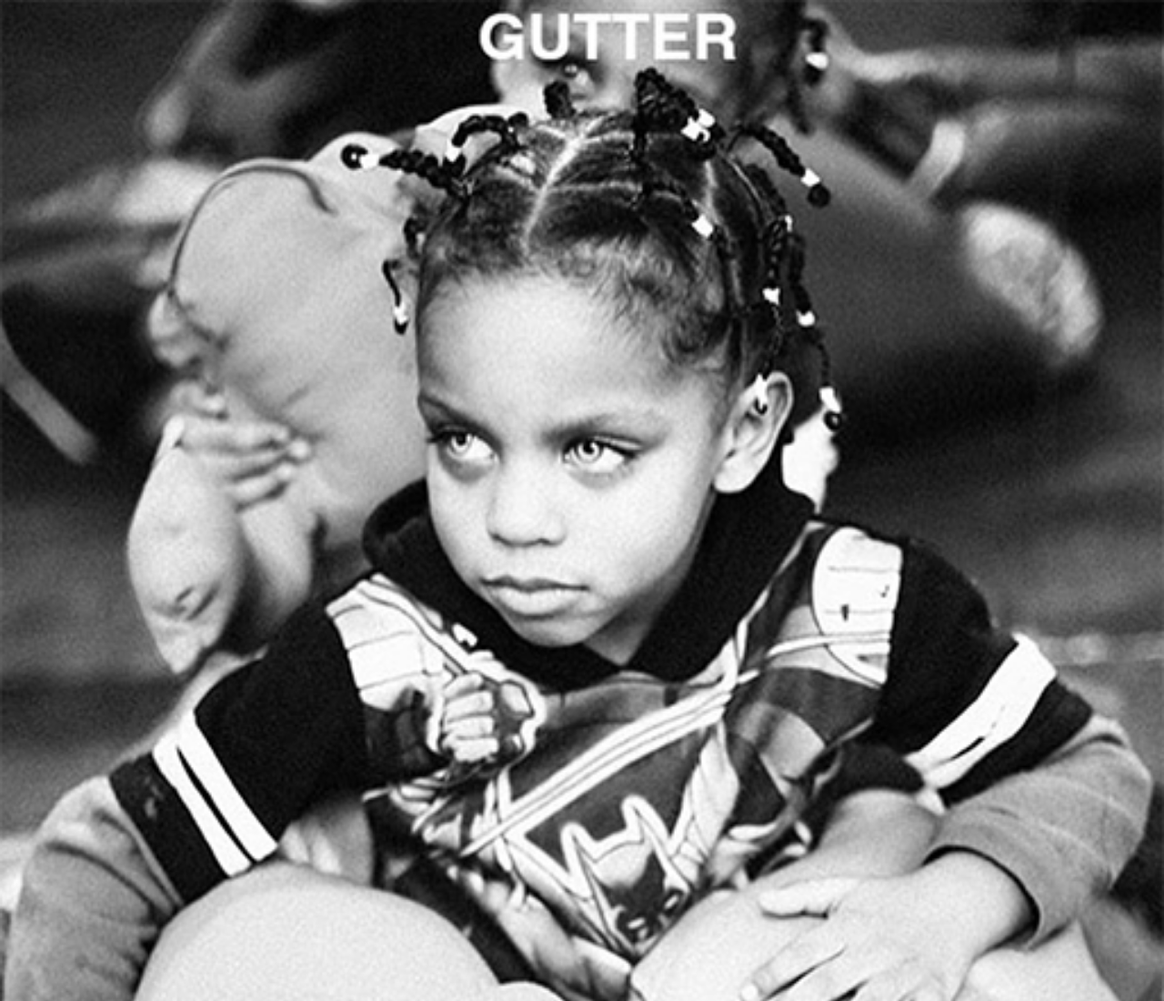
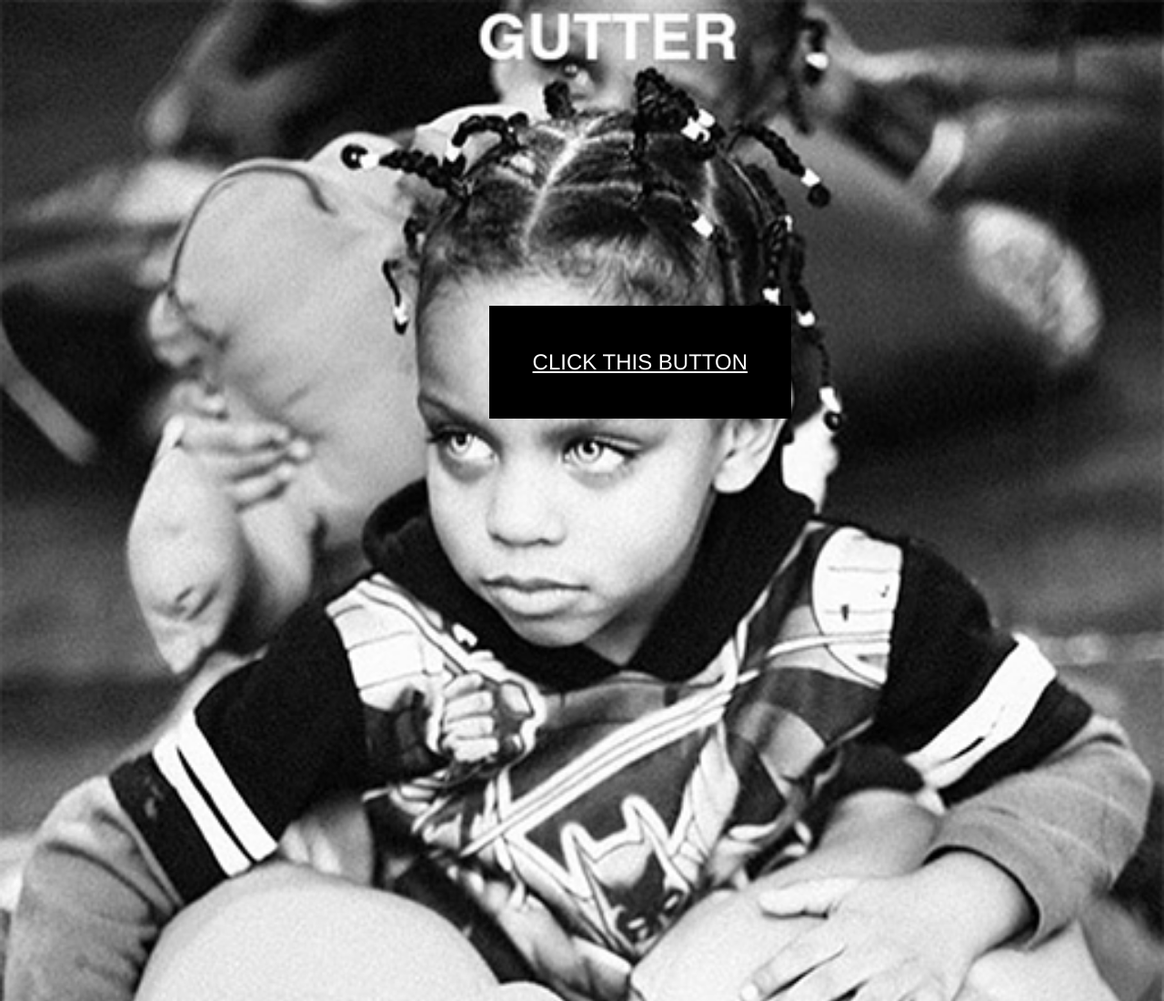
Before and after one commit to tripleogisel/gutterTM, a plain HTML site: page index.html in a window 1280 px wide. Shown: the top 1100 px of the page at 91% size. Drawn offline with Linux system fonts and the light colour scheme.

Commit message:
Add files via upload

```diff
--- a/index.html
+++ b/index.html
@@ -6,6 +6,7 @@
 </head>
 <body>
   <section class="placeHolder">
+		<a class="doIt" href="https://casper-oblivion-9wd9.squarespace.com">CLICK THIS BUTTON</a>
     <img src="gutter.png">
   </section>
 </body>
--- a/styles.css
+++ b/styles.css
@@ -9,6 +9,16 @@ p {
     -webkit-margin-after: 0em;
     -webkit-margin-start: 0px;
     -webkit-margin-end: 0px;
+}
+
+.doIt{
+  text-align: center;
+  background-color: black;
+  color: white;
+  padding: 2rem;
+  position: absolute;
+  left: 42%;
+  top: 42%;
 }
 
 .placeHolder {
@@ -29,6 +39,6 @@ img {
 @media (max-width: 480px){
   img {
     max-width: 80%;
-    margin-top: 8rem;
+    margin-top: 6rem;
   }
 }
```
